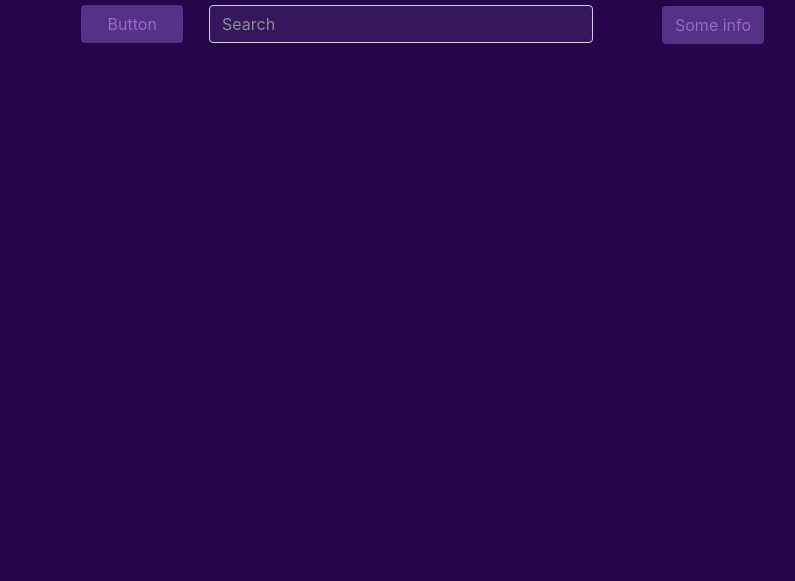
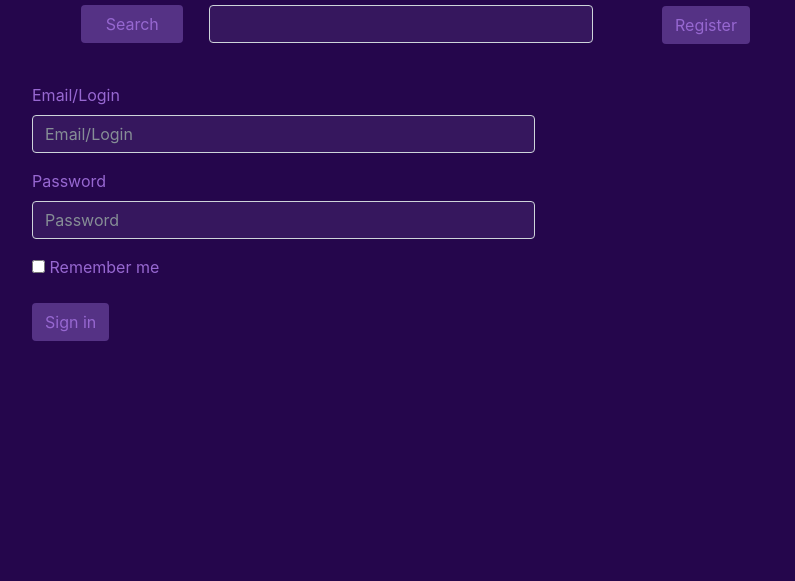
Before and after one commit to vadimuha/ChaRend, a Flask app: page / in a window 1280 px wide. Shown: the top 581 px of the page, without its empty margins (303-1098 px from the left). Run offline with Flask 2, Linux system fonts and the light colour scheme; some libraries are stand-ins or nearby versions.

Commit message:
register front-end

```diff
--- a/server.py
+++ b/server.py
@@ -4,4 +4,10 @@ app = Flask(__name__)
 
 @app.route("/")
 def index():
-	return render_template("template/main.html")
+	return render_template("registration.html")
+@app.route("/login",methods=['POST','GET'])
+def login():
+	return render_template("apology.html")
+@app.route("/register",methods=['POST','GET'])
+def register():
+	return render_template("apology.html")
--- a/static/style.css
+++ b/static/style.css
@@ -1,5 +1,6 @@
 html{
 	height: 98%;
+
 }
 body{
 	background-color: #25064C;
@@ -37,7 +38,21 @@ footer{
 }
 .form-control{
 	background: #36175E;
+	color:#7B52AB;
 }
 .form-control:hover{
 	background: #7B52AB;
+	color:#553285;
 }
+.form-control:focus{
+	background: #7B52AB;
+	color:#553285;
+}
+#regForm{
+	margin: 0 auto;
+	width: 50%;
+	color:#9768D1;
+}
+.btn{
+	cursor: pointer;
+}
--- /dev/null
+++ b/templates/registration.html
@@ -0,0 +1,70 @@
+{% extends "template/main.html" %}
+
+{% block dropdown_name %}
+Register
+{% endblock %}
+{% block dropdown %}
+	<form class="form-horizontal" method="post" action="{{ url_for('register') }}">
+	  <div class="form-group">
+	    <label for="inputEmail3" class="col-sm-2 control-label">Username</label>
+	    <div class="col-sm-10">
+	      <input type="imput" class="form-control" id="inputEmail3" placeholder="Username" name="username">
+	    </div>
+	  </div>
+	  <div class="form-group">
+	    <label for="inputEmail3" class="col-sm-2 control-label">Email</label>
+	    <div class="col-sm-10">
+	      <input type="email" class="form-control" id="inputEmail3" placeholder="Email" name="email">
+	    </div>
+	  </div>
+	  <div class="form-group">
+	    <label for="inputPassword3" class="col-sm-2 control-label" name="pass">Password</label>
+	    <div class="col-sm-10">
+	      <input type="password" class="form-control" id="inputPassword3" placeholder="Password">
+	    </div>
+	  </div>
+	  <div class="form-group">
+	    <label for="inputPassword3" class="col-sm-2 control-label" >Re Password</label>
+	    <div class="col-sm-10">
+	      <input type="password" class="form-control" id="inputPassword3" placeholder="Re Password" name="re-pass">
+	    </div>
+	  </div>
+	  <div class="form-group">
+	    <div class="col-sm-offset-2 col-sm-10">
+	      <button type="submit" class="btn btn-default" name="register">Register</button>
+	    </div>
+	  </div>
+	</form>
+{% endblock %}
+{% block body %}
+<div id="regForm">
+	<form class="form-horizontal" method="POST" action="{{ url_for('login') }}">
+	  <div class="form-group">
+	    <label for="inputEmail3" class="col-sm-2 control-label">Email/Login</label>
+	    <div class="col-sm-10">
+	      <input type="email" class="form-control" id="inputEmail3" placeholder="Email/Login" name="email">
+	    </div>
+	  </div>
+	  <div class="form-group">
+	    <label for="inputPassword3" class="col-sm-2 control-label">Password</label>
+	    <div class="col-sm-10">
+	      <input type="password" class="form-control" id="inputPassword3" placeholder="Password" name="password">
+	    </div>
+	  </div>
+	  <div class="form-group">
+	    <div class="col-sm-offset-2 col-sm-10">
+	      <div class="checkbox">
+	        <label>
+	          <input type="checkbox" name="remember_me"> Remember me
+	        </label>
+	      </div>
+	    </div>
+	  </div>
+	  <div class="form-group">
+	    <div class="col-sm-offset-2 col-sm-10">
+	      <button type="submit" class="btn btn-default" name="sign-in">Sign in</button>
+	    </div>
+	  </div>
+	</form>
+</div>
+{% endblock %}
--- a/templates/template/main.html
+++ b/templates/template/main.html
@@ -17,8 +17,7 @@
 	<nav id="ico" class="col-md-3">
 		 <div class="dropdown">
 		  <button id="dLabel" type="button" data-toggle="dropdown" aria-haspopup="true" aria-expanded="false" class="btn btn-default" style="cursor: pointer;">
-		    Some info
-		    <span class="caret"></span>
+		    <span class="caret">{%block dropdown_name%}{% endblock %}</span>
 		  </button>
 		  <ul class="dropdown-menu" aria-labelledby="dLabel" style="background-color: #36175E;color: #9768D1;">
 		    {% block dropdown %}
@@ -27,8 +26,8 @@
 		</div>
 	</nav>
 		 <div class="col-xs-3" style="width: 40%;margin: 5px auto;">
-		 	<button class="btn btn-default" type="submit" style="width: 20%;cursor: pointer;">Button</button>
-   			<input type="text" class="form-control" style="width: 75%;float: right;" placeholder="Search">
+		 	<button class="btn btn-default" type="submit" style="width: 20%;cursor: pointer;">Search</button>
+   			<input type="text" class="form-control" style="width: 75%;float: right;" placeholder="">
  		 </div>
 	</header>
 	<main>
```
Also changed, not shown: templates/apology.html (added, +18 -0 lines).
